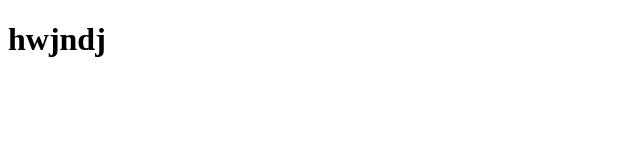
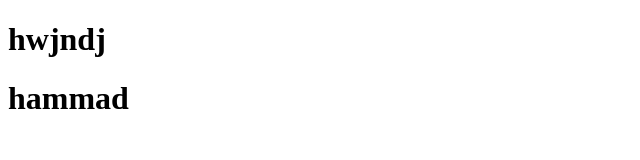
Before and after one commit to Hammad-Zubari/EAD, a plain HTML site: page index.html in a window 1280 px wide. Shown: the whole page, without its empty margins (0-640 px from the left). Drawn offline with Linux system fonts and the light colour scheme.

Commit message:
add heading

```diff
--- a/index.html
+++ b/index.html
@@ -7,5 +7,6 @@
 </head>
 <body>
     <h1>hwjndj</h1>
+    <h1>hammad</h1>
 </body>
 </html>
```
